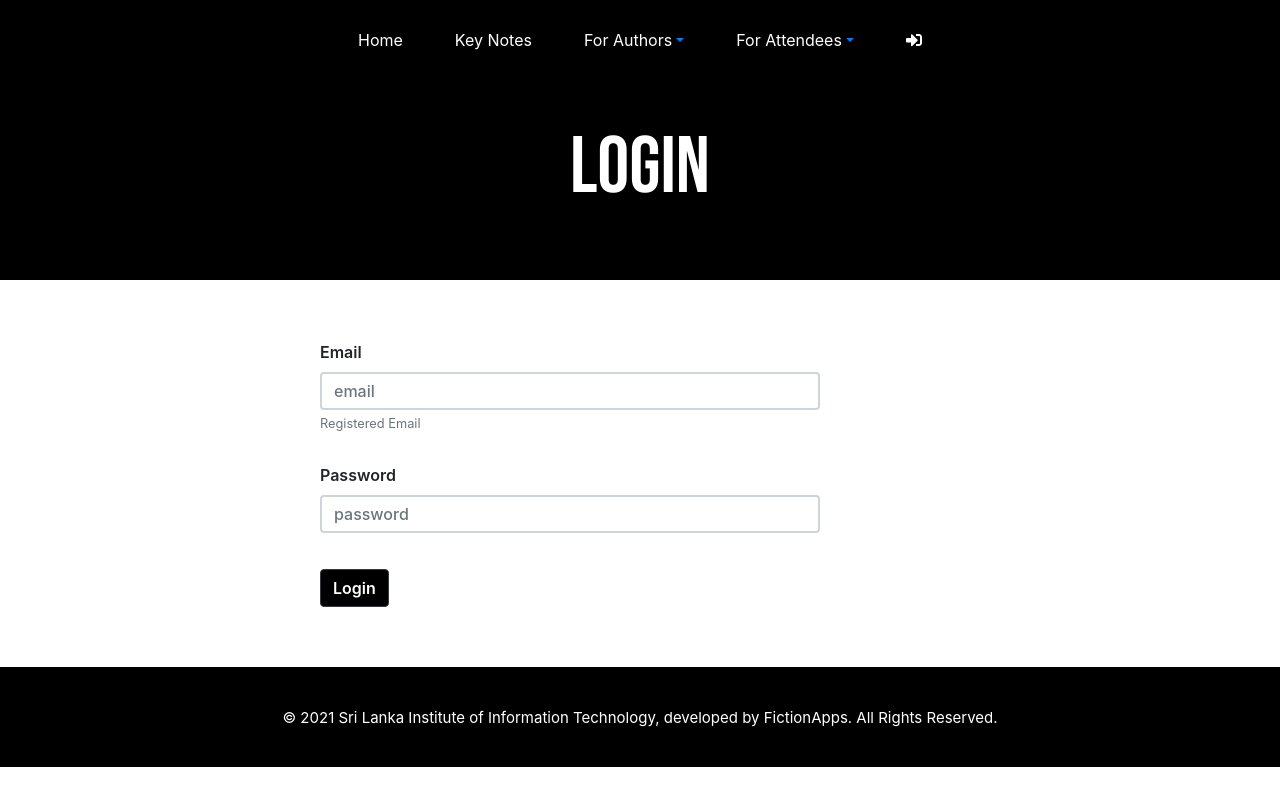
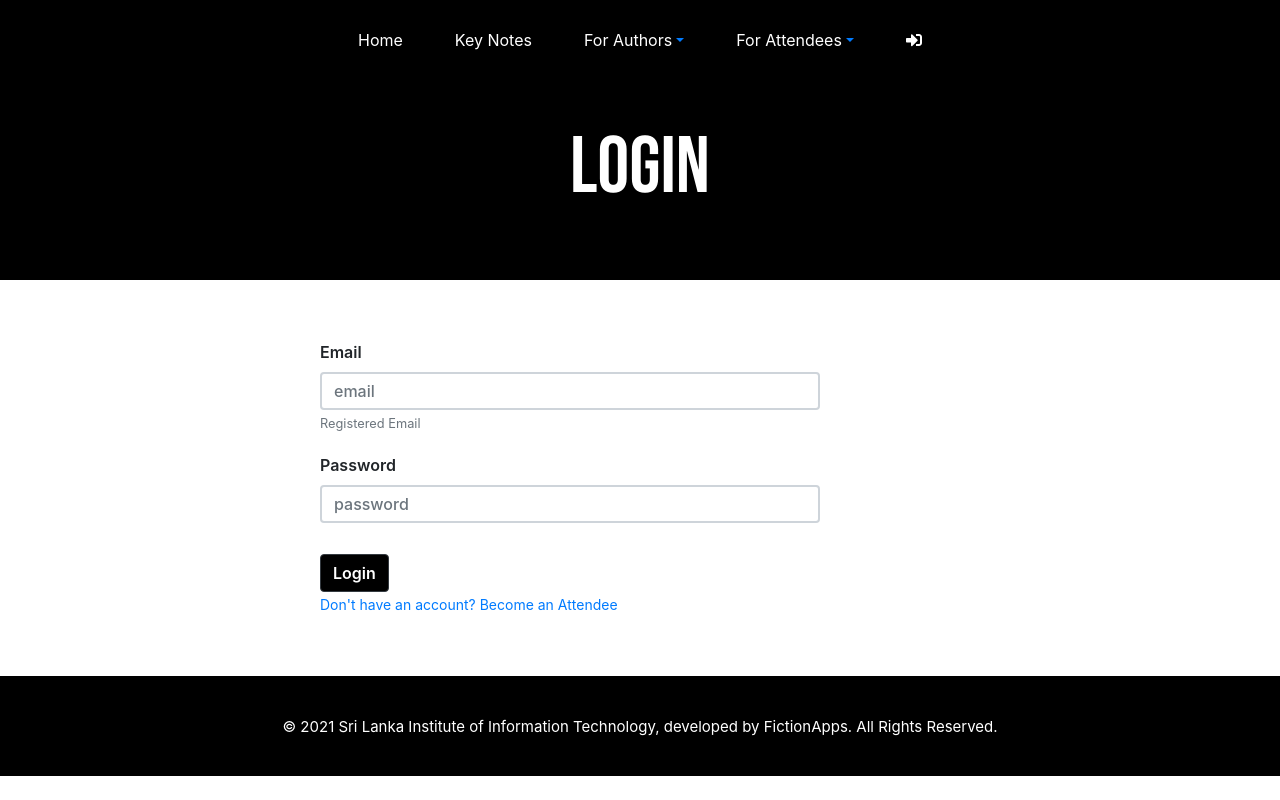
Before and after one commit to shamoda/ICAF-fe, a React (Vite) app: page /login in a window 1280 px wide. Built offline with nearby package versions, Linux system fonts and the light colour scheme.

Commit message:
paper download and payment validations changed

```diff
--- a/src/component/Header-Footer/Header.js
+++ b/src/component/Header-Footer/Header.js
@@ -92,7 +92,7 @@ class Header extends Component {
                             <Nav.Item>
                                 {Authentication.loggedAsResearcher() && <NavLink className="nav-link header-item" to="/researcherprofile">My Profile</NavLink>}
                                 {Authentication.loggedAsWorkshopConductor() && <NavLink className="nav-link header-item" to="/workshopprofile">My Profile</NavLink>}
-                                {Authentication.loggedAsAttendee() && <NavLink className="nav-link header-item" to="/attendeeprofile">My Profile</NavLink>}
+                                {/* {Authentication.loggedAsAttendee() && <NavLink className="nav-link header-item" to="/attendeeprofile">My Profile</NavLink>} */}
                                 {Authentication.loggedAsReviewer() && <NavLink className="nav-link header-item" to="/reviewer">Dashboard</NavLink>}
                                 {Authentication.loggedAsEditor() && <NavLink className="nav-link header-item" to="/editor">Dashboard</NavLink>}
                                 {Authentication.loggedAsAdmin() && <NavLink className="nav-link header-item" to="/admin">Dashboard</NavLink>}
--- a/src/component/Login/Login.css
+++ b/src/component/Login/Login.css
@@ -14,7 +14,7 @@
 }
 
 .login-form-group {
-    margin-top: 30px;
+    margin-top: 20px;
     font-weight: 600;
 }
 
@@ -27,7 +27,7 @@
 .login-button {
     font-weight: 600;
     background-color: black !important;
-    margin-top: 20px;
+    margin-top: 15px;
 }
 
 .login-error {
@@ -35,5 +35,5 @@
     font-weight: 600;
     font-size: 14px;
     margin-top: 5px;
-    margin-bottom: 20px;
+    margin-bottom: 0px !important;
 }
--- a/src/component/Login/Login.js
+++ b/src/component/Login/Login.js
@@ -4,6 +4,7 @@ import authentication from '../../authentication/authentication';
 import AuthenticationDataService from '../../authentication/AuthenticationDataService';
 import Authentication from '../../authentication/Authentication';
 import './Login.css'
+import { Link } from 'react-router-dom';
 
 class Login extends Component {
 
@@ -12,7 +13,8 @@ class Login extends Component {
         this.state = {
             email: '',
             password: '',
-            error: null
+            error: null,
+            loading: false,
          }
 
         this.loginClicked = this.loginClicked.bind(this);
@@ -34,18 +36,23 @@ class Login extends Component {
             return
         }
 
+        this.setState({loading: true}, () => console.log(''))
+
         let formData = new FormData();
         formData.append('email', this.state.email);
         formData.append('password', this.state.password);
 
         AuthenticationDataService.login(formData)
             .then(response => {
+                this.setState({loading: false})
                 if (response.data != null) {
                     Authentication.successfulLogin(response.data)
                     if (Authentication.loggedAsResearcher()) {
                         this.props.history.push('/researcherprofile');
                     } else if (Authentication.loggedAsWorkshopConductor()) {
                         this.props.history.push('/');
+                    } else if (Authentication.loggedAsAttendee()) {
+                        this.props.history.push('/program');
                     } else if (Authentication.loggedAsReviewer()) {
 
                     } else if (Authentication.loggedAsEditor()) {
@@ -59,7 +66,13 @@ class Login extends Component {
                     this.errorOccured("Invalid Email or Password")
                 }
             }).catch (error => {
-                this.errorOccured("Invalid Email or Password")
+                this.setState({loading: false})
+                swal({
+                    title: "Oops!",
+                    text: "Something went wrong, please try again.",
+                    icon: "error",
+                    button: "Ok",
+                  })
             })
     }
 
@@ -90,10 +103,17 @@ class Login extends Component {
                             <Form.Label>Password</Form.Label>
                             <Form.Control onChange={this.handleChange} name="password" value={this.state.password} type="password" placeholder="password" className = "login-form-input" />
                         </Form.Group>
-                        <Button type="submit" variant="dark" className="login-button">Login</Button>
+                        <Button type="submit" variant="dark" className="login-button">Login</Button><br/>
                         {this.state.error && <p className="login-error">{this.state.error}</p>}
+                        <Link style={{textDecoration: "none", fontSize: "14px", marginTop: "0px"}} to="/attendeeregistration">Don't have an account? Become an Attendee</Link>
                     </Form>
                 </Container>
+
+                <Modal centered size="sm" show={this.state.loading} onHide={() => console.log('please wait...')}>
+                    <Modal.Header>
+                    <Modal.Title><Spinner animation="border" /> Please wait...</Modal.Title>
+                    </Modal.Header>
+                </Modal>
             </div>
          );
     }
--- a/src/component/PapersList/PapersList.js
+++ b/src/component/PapersList/PapersList.js
@@ -4,6 +4,8 @@ import { FontAwesomeIcon } from '@fortawesome/react-fontawesome'
 import { faDownload, faFastBackward, faFastForward, faFilePdf, faSearch, faStepBackward, faStepForward } from '@fortawesome/free-solid-svg-icons'
 import './PapersList.css'
 import PapersListDataService from './PapersListDataService';
+import Authentication from '../../authentication/Authentication';
+import Program from '../Program/Program';
 
 class PapersList extends Component {
 
@@ -39,6 +41,18 @@ class PapersList extends Component {
     }
 
     downloadPaperTemplateClicked(fileName) {
+        if (!Authentication.isUserLoggedIn()) {
+            swal({
+                // title: "Oops!!!",
+                title: "First you have to Login",
+                icon: "warning",
+                buttons: true,
+              }).then((result) => {
+                  if ((result)) {
+                    return this.props.redirectToLogin()
+                  }
+              })
+        } else {
             this.setState({loading: true})
             PapersListDataService.downloadPaper(fileName)
                 .then(({ data }) => {
@@ -56,6 +70,7 @@ class PapersList extends Component {
                         button: "Ok",
                       })
                 });
+        }
     }
 
     firstPage = () => {
--- a/src/component/Program/Program.js
+++ b/src/component/Program/Program.js
@@ -6,7 +6,18 @@ import './Program.css'
 import PapersList from '../PapersList/PapersList';
 
 class Program extends Component {
-    state = {  }
+
+    constructor(props){
+        super(props);
+        this.state = { }
+
+        this.redirectToLogin = this.redirectToLogin.bind(this);
+    }
+
+    redirectToLogin() {
+        return this.props.history.push('/login')
+    }
+
     render() {
         return (
             <div>
@@ -30,7 +41,7 @@ class Program extends Component {
                         <div className="program-topics">
                             <Tabs style={{textAlign: "center"}} variant="tabs" defaultActiveKey="a" unmountOnExit={true} >
                                 <Tab style={{textAlign: "left"}} eventKey="a" title="Papers">
-                                    <PapersList />
+                                    <PapersList redirectToLogin={this.redirectToLogin}  />
                                 </Tab>
                                 <Tab style={{textAlign: "left"}} eventKey="b" title="Workshops">
                                     Workshop List comes here
--- a/src/component/ResearcherDashboard/ResearcherDashboard.js
+++ b/src/component/ResearcherDashboard/ResearcherDashboard.js
@@ -116,6 +116,7 @@ class ResearcherDashboard extends Component {
                     {this.state.isPending && <h5 style={{color: "#FE4E02"}}><FontAwesomeIcon className="fa-sm" icon={faClock} />&nbsp; Pending</h5>}
                     {this.state.isApproved && <h5 style={{color: "green"}}><FontAwesomeIcon className="fa-sm" icon={faCheckCircle} />&nbsp; Approved</h5>}
                     {this.state.isRejected && <h5 style={{color: "red"}}><FontAwesomeIcon className="fa-sm" icon={faTimesCircle} />&nbsp; Rejected</h5>}
+                    {this.state.published && <h5 style={{color: "green"}}><FontAwesomeIcon className="fa-sm" icon={faCheckCircle} />&nbsp; Congradulations! Your paper is now visible for everyone.</h5>}
                     {!this.state.isPending && <p><b>Reviewer comment:</b> {this.state.rComment}</p>}
                     {this.state.paymentPending && <p style={{marginBottom: "0px", marginTop: "20px"}}><b>Please complete your research paper submission by making the necessary payment</b></p>}
                     {this.state.paymentPending && <p>Submission fee: $10</p>}
@@ -125,12 +126,14 @@ class ResearcherDashboard extends Component {
                             amount="10.00"
                             shippingPreference="NO_SHIPPING" // default is "GET_FROM_FILE"
                             onSuccess={(details) => {
-                                // this.setState({notPaid: !this.state.notPaid})
+                                this.setState({paymentPending: !this.state.paymentPending})
+                                this.setState({published: !this.state.published})
                                 this.updatePaymentStatus()
+
                             }}
                         />
                     </div>}
-                    {this.state.published && <h5 style={{color: "green"}}><FontAwesomeIcon className="fa-sm" icon={faCheckCircle} />&nbsp; Congradulations! Your paper is now visible for everyone.</h5>}
+                    {/* {this.state.published && <h5 style={{color: "green"}}><FontAwesomeIcon className="fa-sm" icon={faCheckCircle} />&nbsp; Congradulations! Your paper is now visible for everyone.</h5>} */}
 
 
                 </Container>
```
Also changed, not shown: 3 other files (tests, documents, lock files or other folders). Lines whose indentation alone changed are shown as unchanged.
